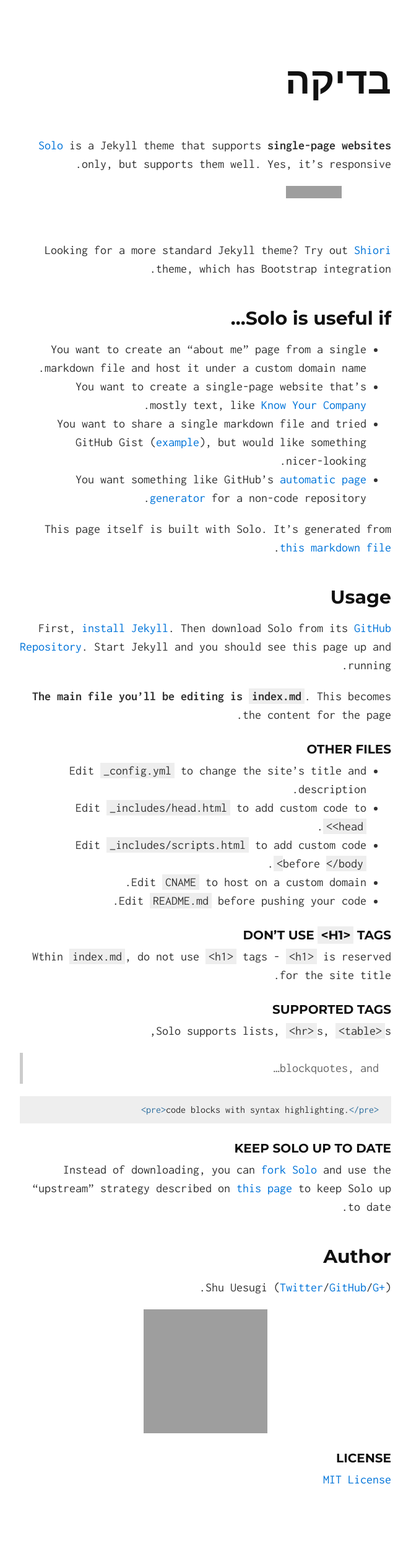
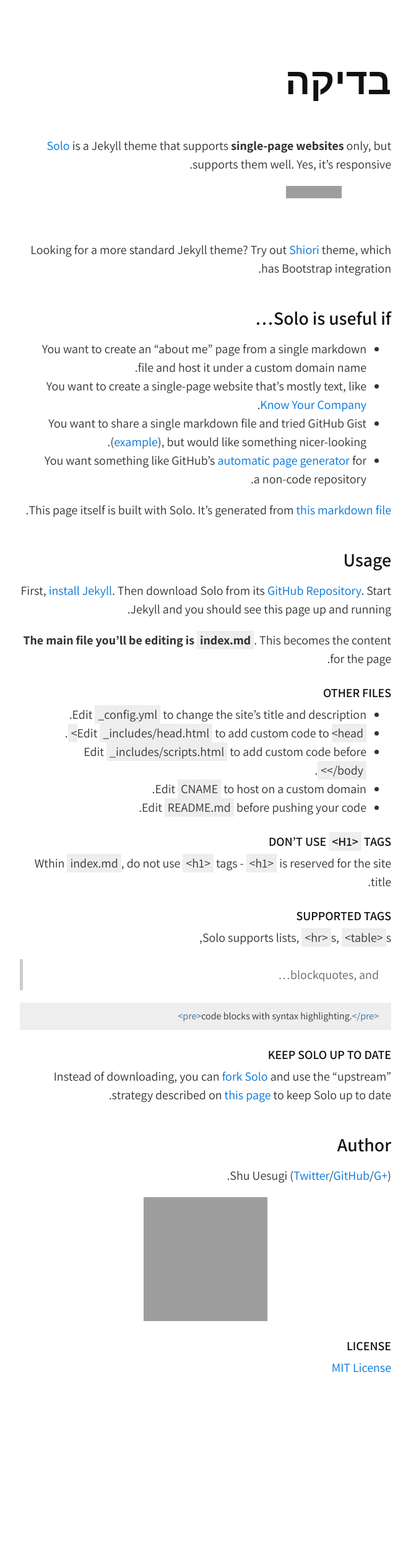
Before and after one commit to alexpolonsky/alexpolonsky.github.io, a Jekyll site: the page built from index.md, in a window 1280 px wide. Shown: the whole page at 62% size, without its empty margins (308-972 px from the left). Built offline with Jekyll 4.4.1, drawn with Linux system fonts in a browser that asks for light colours; after the commit the page ends 2322 px from its top, so only the background shows below that; grey boxes are pictures that could not be loaded.

Commit message:
Update _solo.scss

```diff
--- a/_sass/_solo.scss
+++ b/_sass/_solo.scss
@@ -1,7 +1,7 @@
-@import url(//fonts.googleapis.com/css?family=Inconsolata:400,700|Montserrat:700);
+@import url(https://fonts.googleapis.com/css?family=Assistant:300,400,600,700&subset=hebrew);
 
 html {
-  font: 16px/1.5 Inconsolata, sans-serif;
+  font: 16px/1.5 Assistant, sans-serif;
 }
 
 @media (min-width: 30rem) {
@@ -31,7 +31,8 @@ a:hover, a:focus {
 }
 
 h1, h2, h3, h4, h5, h6 {
-  font-family: Montserrat, sans-serif;
+  font-family: Assistant, sans-serif;
+  font-weight: 600;
   margin: 0 0 0.5rem -0.1rem /* align left edge */;
   line-height: 1;
   color: #111;
```
